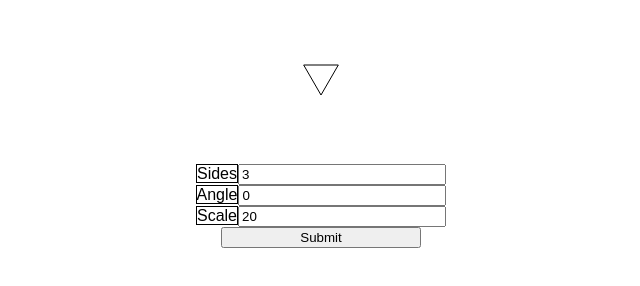
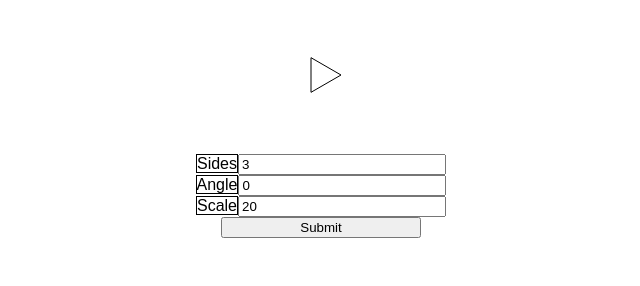
Before and after one commit to MosheBerman/PolygonJS, a plain HTML site: page index.html in a window 1280 px wide. Both pictures are taken after a click on the input 640 px from the left and 237 px from the top of the page. Shown: the whole page, without its empty margins (319-959 px from the left). Drawn offline with Linux system fonts and the light colour scheme.

Commit message:
Fixed bug that prevents polygons with four or more sides to render, added change handlers to number inputs

```diff
--- a/index.html
+++ b/index.html
@@ -9,24 +9,39 @@
 
 		window.onload = function(){
 
+			/* Cache some DOM elements */
+			var sides = document.getElementById('sides');
+			var angle = document.getElementById('angle');
+			var scale = document.getElementById('scale');
+			var submit = document.getElementById('submitButton');
+
+			/* A rendering function to be used to clear the canvas then draw a poly */
+			function render(){
+				clearCanvas();
+				drawPolygon(parseFloat(sides.value), parseFloat(scale.value), parseFloat(angle.value));
+			}
+
 			/* Set up the click handler for the submit button */
-			document.getElementById('submit').onclick = function(){
-
-				clearCanvas();
-
-				var sides = document.getElementById('sides').value;
-				var angle = document.getElementById('angle').value;
-				var scale = document.getElementById('scale').value;
-
-				console.log("Sides: " + sides);
-				console.log("Angle: " + angle);
-				console.log("Scale: " + scale);
-
-				drawPolygonWithSidesScaleAndRotation(sides, scale, angle);
-
+			submit.onclick = function(){
+				render();
 				return false;
 			}
 
+			/* Set up a change handler for the number inputs */
+			sides.onchange = function(){
+				render();
+			}
+
+			angle.onchange = function(){
+				render();
+			}
+
+			scale.onchange = function(){
+				render();
+			}
+
+			/* Render the initial poly */
+			render();
 
 		}
 
@@ -70,9 +85,9 @@
 		}
 
 		/* Draw a polygon with given sides */
-		function drawPolygonWithSidesScaleAndRotation(sides, scale, rotation){
+		function drawPolygon(sides, scale, rotation){
 
-			// Set up the canvas and the context
+	 // Set up the canvas & the context
             var canvas = document.getElementById('canvas');
             var context = null;
 
@@ -80,7 +95,7 @@
                 context = canvas.getContext('2d');
             }
 
-			//	If there's no context, we can't work...
+            //    If there's no context, we can't work...
             if(!context){
                 console.log("No context");
                 return;
@@ -95,6 +110,9 @@
             //Get the size of each angle
             var angle = DEGREES_IN_CIRCLE/sides;
 
+            //Get a new centered point
+            var point = Point();
+
             //Draw out the sides
             for(var i=0;i<=sides;i++){
 
@@ -104,24 +122,21 @@
                 //  Convert to radians
                 var angleInRadians = radiansFromDegrees(workingAngle+rotation);
 
-		        console.log("Angle: " + angleInRadians);
+                //    Calculate the X and Y coordinates
+                point.x = Math.cos(angleInRadians);
+                point.y = Math.sin(angleInRadians);
 
-				//Get a new centered point
-				var point = Point();
-
-		        //	Calculate the X and Y coordinates
-		        point.x = Math.sin(angleInRadians);
-		        point.y = Math.cos(angleInRadians);
+                console.log(point);
 
                 //Scale the polygon
-		        point.x = point.x * scale;
-		        point.y = point.y * scale;
+                point.x *= scale;
+                point.y *= scale;
 
                 //center the polygon
                 point.x += canvas.width/2;
                 point.y += canvas.height/2;
 
-				//	Move to the start position
+                //    Move to the start position
                 if(i==0){
                     context.moveTo(point.x, point.y);
                 }
@@ -182,15 +197,13 @@
 		<canvas id="canvas">
 		Your browser doesn't support canvas.
 		</canvas>
-		<form id="controls">
 			<label>Sides</label><input type="number" id="sides" min="3" max="30" value="3"/>
 			<br />
 			<label>Angle</label><input type="number" id="angle" min="0" max="360" value="0" />
 			<br />
 			<label>Scale</label><input type="number" id="scale" min="10" max="100" value="20" />
 			<br />
-			<input type="submit" id="submit" />
-		</form>
+			<input type="submit" id="submitButton" />
 	</div>
 </body>
 </html>
```
Lines whose indentation alone changed are shown as unchanged.
